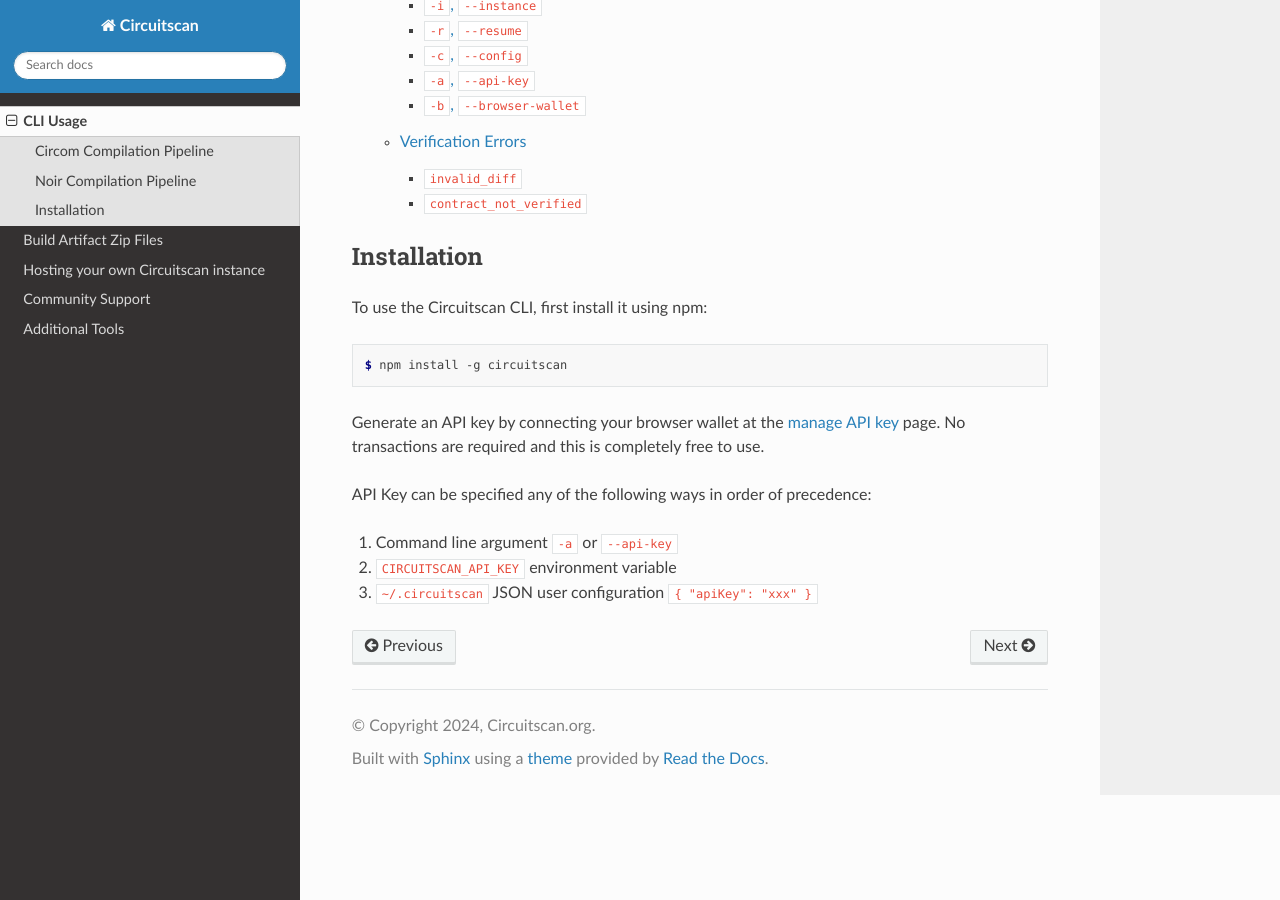
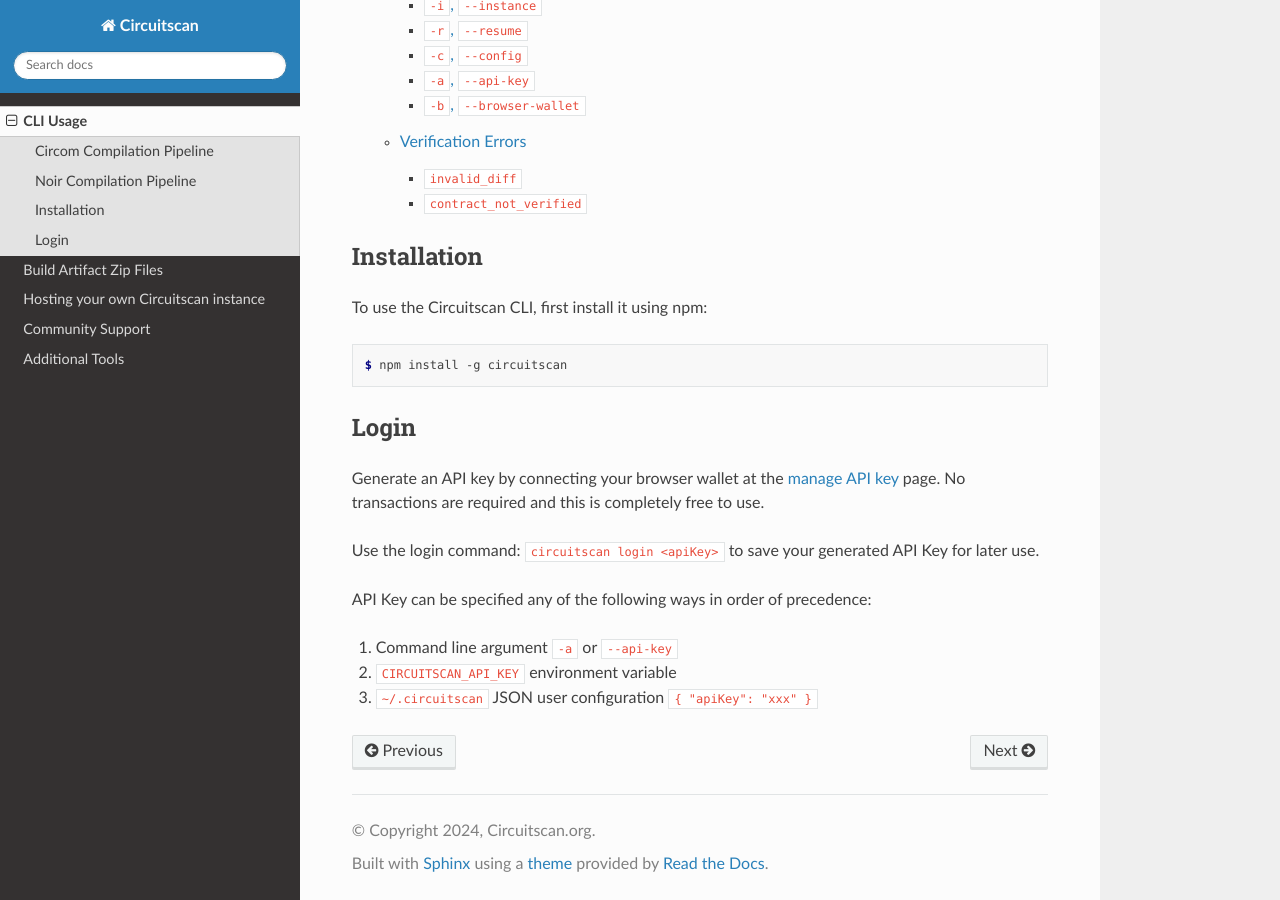
Before and after one commit to circuitscan/docs, a Sphinx documentation site: the page built from docs/source/usage.rst, in a window 1280 px wide and 900 px high, scrolled down 1245 px. Built offline with Sphinx 7.4.7 and the Read the Docs theme 3.1.0, drawn with Linux system fonts in a browser that asks for light colours.

Commit message:
Login command

```diff
--- a/docs/source/usage.rst
+++ b/docs/source/usage.rst
@@ -15,7 +15,12 @@
 
     $ npm install -g circuitscan
 
+Login
+-----
+
 Generate an API key by connecting your browser wallet at the `manage API key <https://circuitscan.org/manage-api-key>`_ page. No transactions are required and this is completely free to use.
+
+Use the login command: ``circuitscan login <apiKey>`` to save your generated API Key for later use.
 
 API Key can be specified any of the following ways in order of precedence:
 
```
